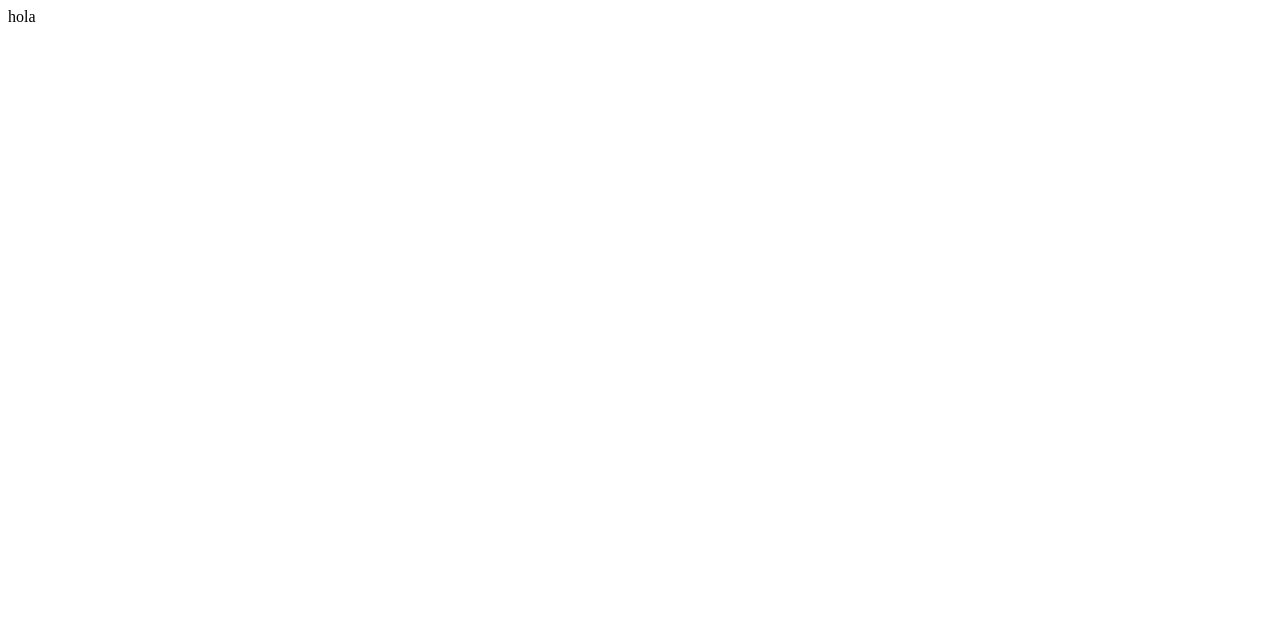
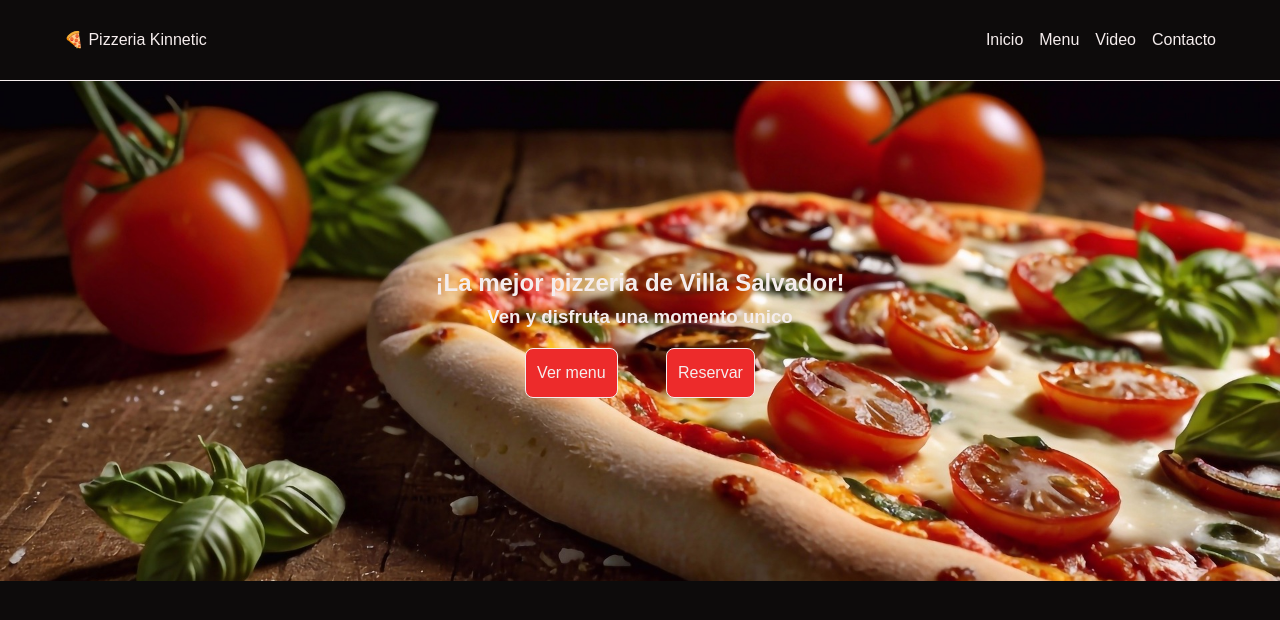
Before and after one commit to Gino070203/PizzeriaKinnetic_React, a React (Vite) app: page / in a window 1280 px wide. Shown: the top 620 px of the page. Built offline with nearby package versions, Linux system fonts and the light colour scheme.

Commit message:
se  añade el componente main

```diff
--- a/src/App.jsx
+++ b/src/App.jsx
@@ -1,14 +1,18 @@
-import { useState } from 'react'
+
+import { HeaderPizzeria } from './components/Header'
+import { MainPizza } from './components/Main'
+import '../src/styles/styles.css'
+
 
 function App() {
-  const [count, setCount] = useState(0)
+
 
   return (
     <>
 
-      <div>
-        hola
-      </div>
+      <HeaderPizzeria />
+
+      <MainPizza />
 
     </>
   )
```
